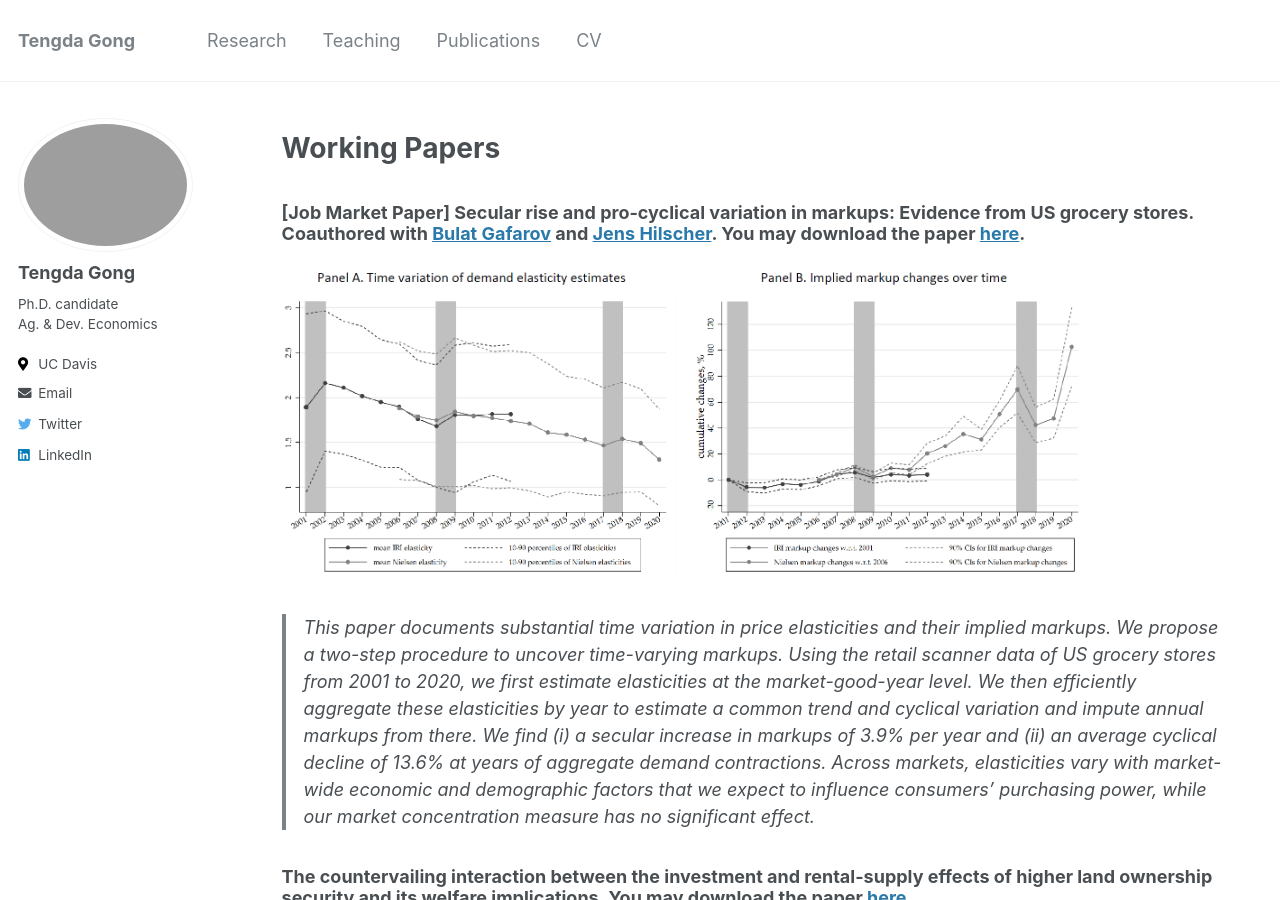
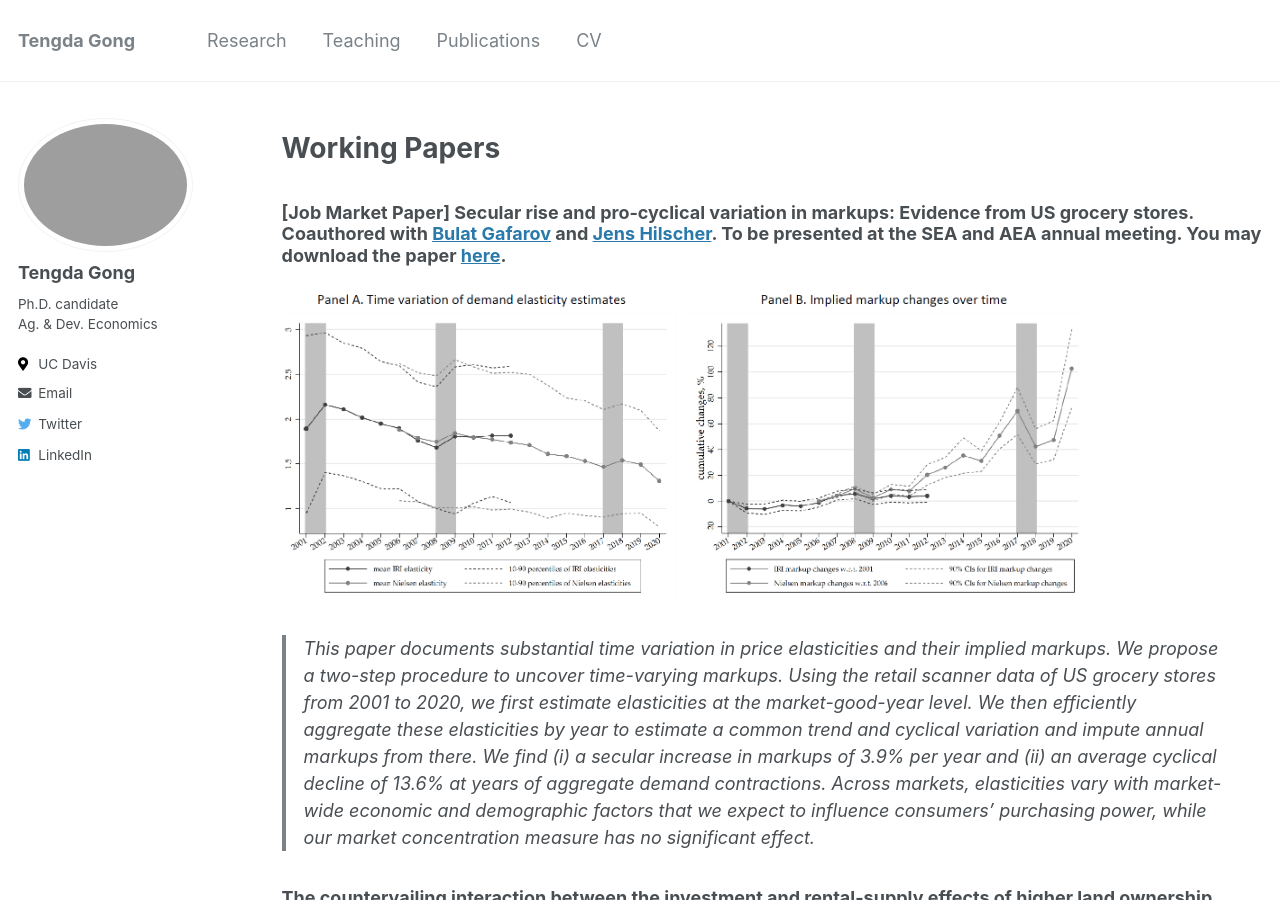
Before and after one commit to tendakung/tendakung.github.io, a Jekyll site: the page built from _pages/research.md, in a window 1280 px wide and 900 px high. Built offline with Jekyll 4.4.1, drawn with Linux system fonts in a browser that asks for light colours.

Commit message:
add SSRN links to JMP

```diff
--- a/_pages/research.md
+++ b/_pages/research.md
@@ -7,7 +7,7 @@ author_profile: true
 
 # Working Papers
 
-### [Job Market Paper] Secular rise and pro-cyclical variation in markups: Evidence from US grocery stores. Coauthored with [Bulat Gafarov](https://are.ucdavis.edu/people/faculty/bulat-gafarov/) and [Jens Hilscher](https://are.ucdavis.edu/people/faculty/jens-hilscher/). You may download the paper [here](/files/pdf/research/JMP.pdf).
+### [Job Market Paper] Secular rise and pro-cyclical variation in markups: Evidence from US grocery stores. Coauthored with [Bulat Gafarov](https://are.ucdavis.edu/people/faculty/bulat-gafarov/) and [Jens Hilscher](https://are.ucdavis.edu/people/faculty/jens-hilscher/). To be presented at the SEA and AEA annual meeting. You may download the paper [here](https://papers.ssrn.com/sol3/papers.cfm?abstract_id=4551482).
 <img src='/images/research/JMP-webfigure.PNG' width='800'>
 > This paper documents substantial time variation in price elasticities and their implied markups. We propose a two-step procedure to uncover time-varying markups. Using the retail scanner data of US grocery stores from 2001 to 2020, we first estimate elasticities at the market-good-year level. We then efficiently aggregate these elasticities by year to estimate a common trend and cyclical variation and impute annual markups from there. We find (i) a secular increase in markups of 3.9% per year and (ii) an average cyclical decline of 13.6% at years of aggregate demand contractions. Across markets, elasticities vary with market-wide economic and demographic factors that we expect to influence consumers' purchasing power, while our market concentration measure has no significant effect.
 
```
